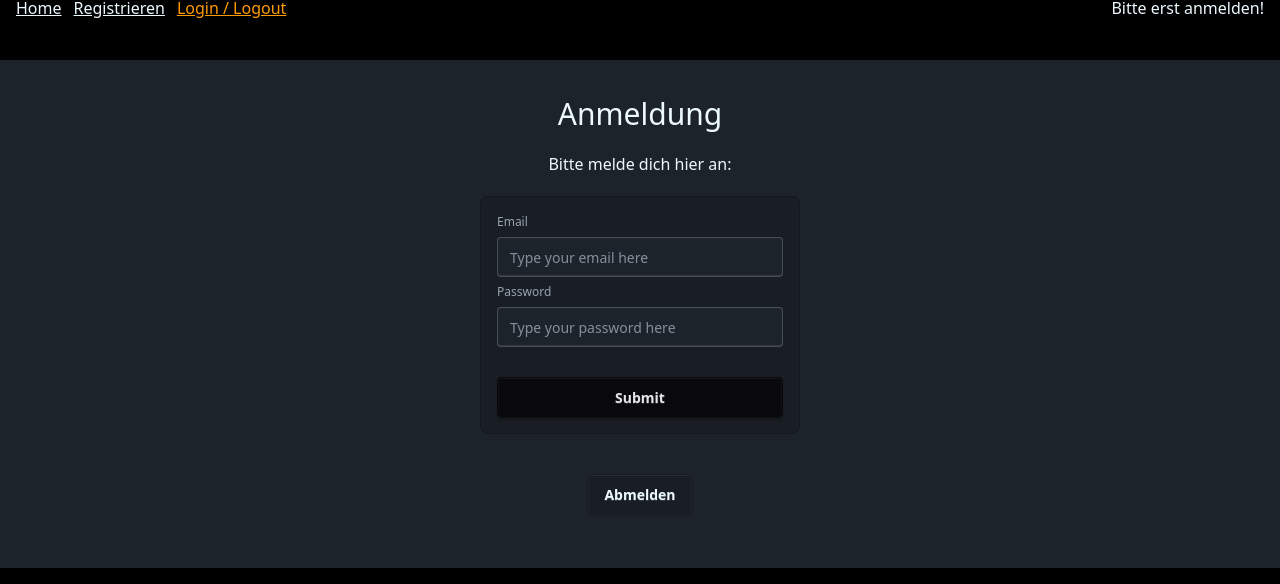
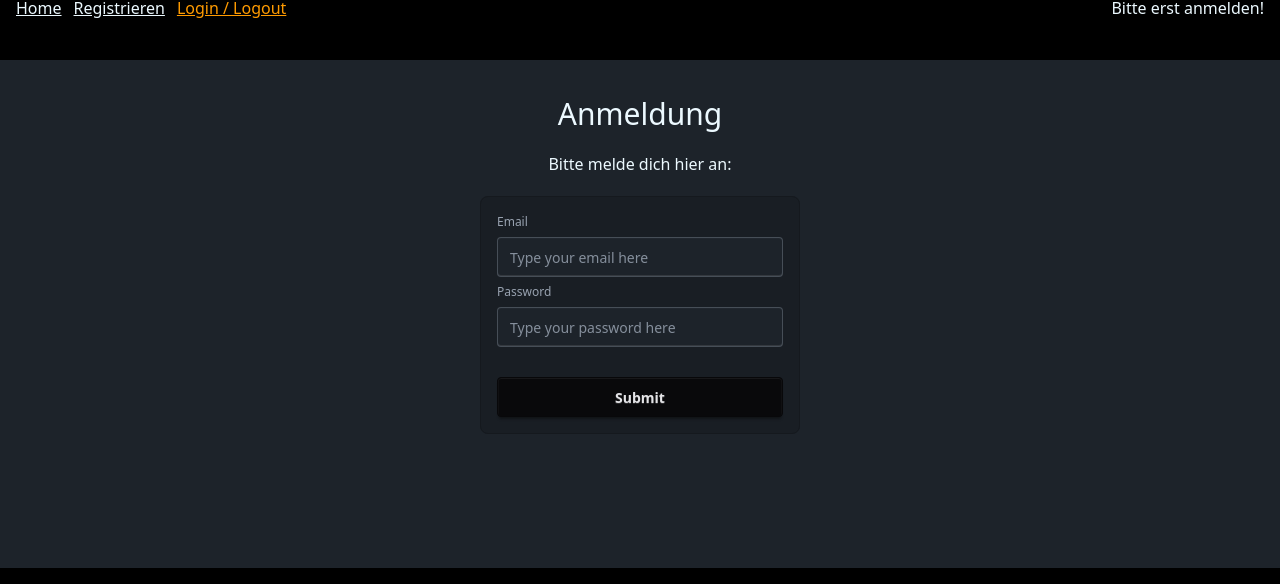
Before and after one commit to kaktusgarten/event-scheduler, a React (Vite) app: page /login in a window 1280 px wide. Shown: the part 136-720 px from the top of the page. Built offline with nearby package versions, Linux system fonts and the light colour scheme.

Commit message:
Abmeldung verbessert

```diff
--- a/src/pages/LoginPage.jsx
+++ b/src/pages/LoginPage.jsx
@@ -70,6 +70,25 @@ const LoginPage = () => {
   return (
     <>
       <div className="p-5 flex flex-col items-center">
+        {localStorageToken ? (
+          <>
+            <h1 className="text-3xl mb-5">Abmelden</h1>
+            <p className="mb-5">
+              Du bist angemeldet. Hier kannst du dich abmelden:
+            </p>
+            <button
+              className="btn w-[400px] max-w-1/1"
+              onClick={() => {
+                localStorage.setItem("token", JSON.stringify(""));
+                setLocalStorageToken("");
+                alert("Du hast dich erfolgreich abgemeldet!");
+              }}
+            >
+              Abmelden
+            </button>
+          </>
+        ) : (
+          <>
             <h1 className="text-3xl mb-5">Anmeldung</h1>
             <p className="mb-5">Bitte melde dich hier an:</p>
 
@@ -108,20 +127,8 @@ const LoginPage = () => {
                 </div>
               </fieldset>
             </form>
-
-        {/* ABMELDEN */}
-        <div className="pt-10">
-          <button
-            className="btn"
-            onClick={() => {
-              localStorage.setItem("token", JSON.stringify(""));
-              setLocalStorageToken("");
-              alert("Du hast dich erfolgreich abgemeldet!");
-            }}
-          >
-            Abmelden
-          </button>
-        </div>
+          </>
+        )}
       </div>
     </>
   );
```
Lines whose indentation alone changed are shown as unchanged.
